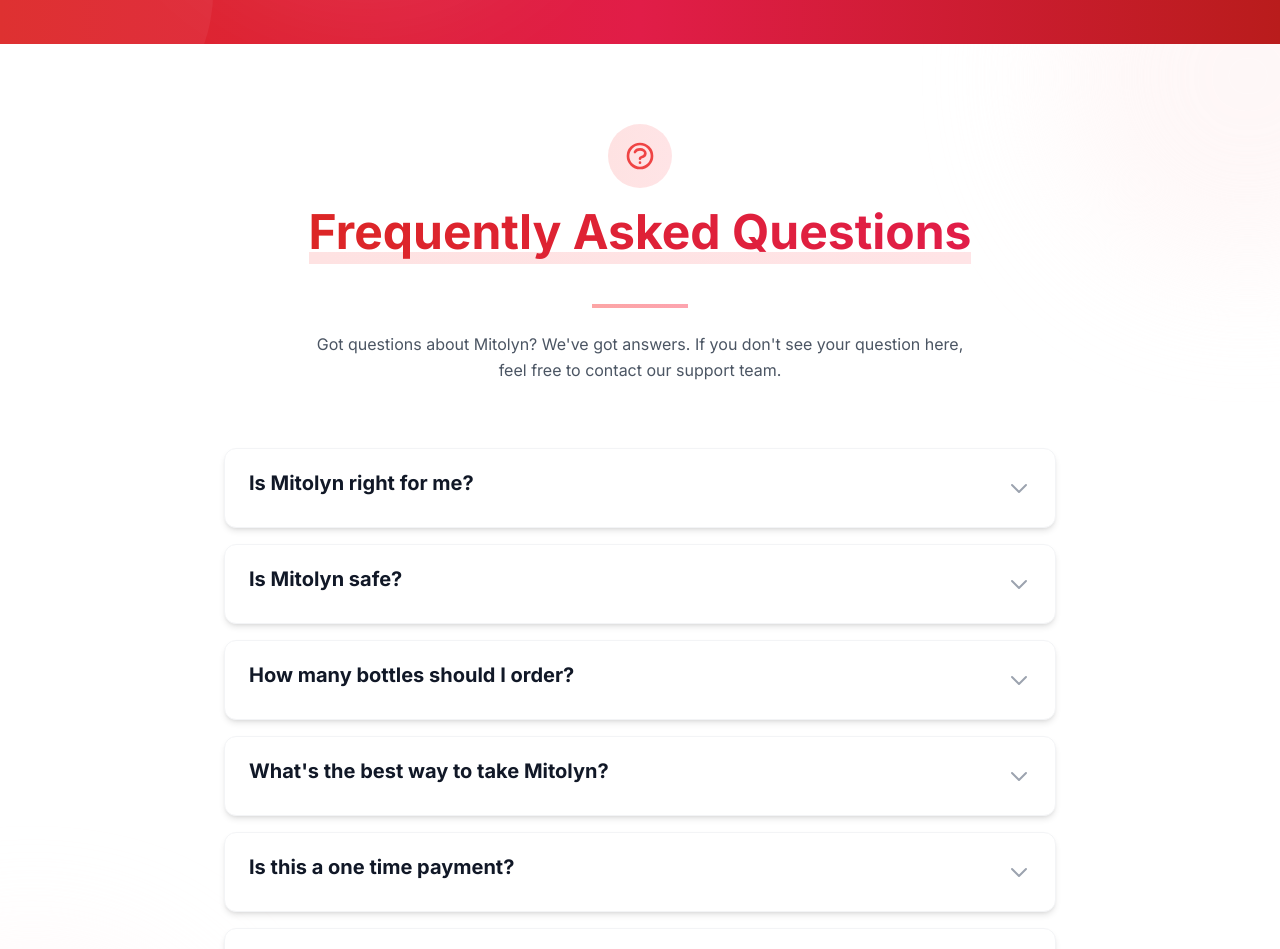
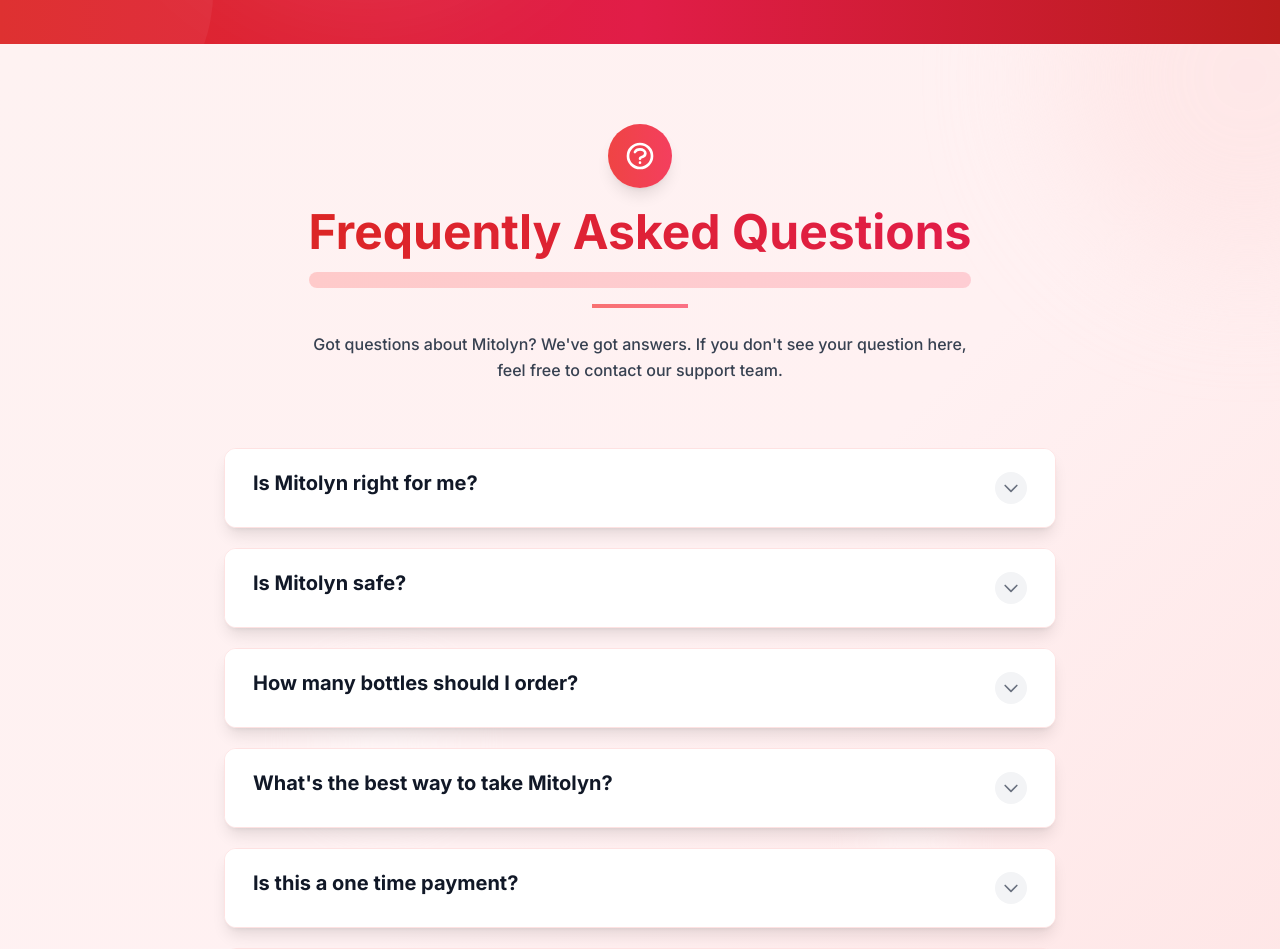
Before and after one commit to kaowserf/luxitherma, a Next.js app: page / in a window 1280 px wide. Shown: the part 5100-6049 px from the top of the page. Built offline with nearby package versions, Linux system fonts and the light colour scheme.

Commit message:
Enhance FAQ section with gradient background and improved styling

```diff
--- a/app/components/BonusesSection.js
+++ b/app/components/BonusesSection.js
@@ -215,64 +215,79 @@
       </div>
 
       {/* FAQ Section - Enhanced */}
-      <div className="py-20 bg-white relative overflow-hidden" id="faq">
+      <div className="py-20 bg-gradient-to-br from-red-50 via-rose-50 to-red-100 relative overflow-hidden" id="faq">
         {/* Background decorative elements */}
-        <div className="absolute -top-40 -right-40 w-96 h-96 bg-red-50 rounded-full opacity-60 blur-3xl"></div>
-        <div className="absolute -bottom-40 -left-40 w-96 h-96 bg-rose-50 rounded-full opacity-60 blur-3xl"></div>
+        <div className="absolute -top-40 -right-40 w-96 h-96 bg-red-100 rounded-full opacity-60 blur-3xl"></div>
+        <div className="absolute -bottom-40 -left-40 w-96 h-96 bg-rose-200 rounded-full opacity-60 blur-3xl"></div>
+        <div className="absolute top-1/2 left-1/4 w-32 h-32 bg-white rounded-full opacity-40 blur-2xl"></div>
+        <div className="absolute bottom-1/3 right-1/4 w-24 h-24 bg-white rounded-full opacity-30 blur-xl"></div>
 
         <div className="max-w-4xl mx-auto px-4 sm:px-6 lg:px-8 relative z-10">
           {/* Enhanced heading section with more visual prominence */}
           <div className="text-center mb-16 animate-fade-in-up">
             {/* Decorative icon */}
             <div className="flex justify-center mb-5">
-              <div className="bg-gradient-to-r from-red-100 to-rose-100 w-16 h-16 rounded-full flex items-center justify-center">
-                <svg xmlns="http://www.w3.org/2000/svg" className="h-8 w-8 text-red-500" fill="none" viewBox="0 0 24 24" stroke="currentColor">
+              <div className="bg-gradient-to-r from-red-500 to-rose-500 w-16 h-16 rounded-full flex items-center justify-center shadow-lg">
+                <svg xmlns="http://www.w3.org/2000/svg" className="h-8 w-8 text-white" fill="none" viewBox="0 0 24 24" stroke="currentColor">
                   <path strokeLinecap="round" strokeLinejoin="round" strokeWidth={2} d="M8.228 9c.549-1.165 2.03-2 3.772-2 2.21 0 4 1.343 4 3 0 1.4-1.278 2.575-3.006 2.907-.542.104-.994.54-.994 1.093m0 3h.01M21 12a9 9 0 11-18 0 9 9 0 0118 0z" />
                 </svg>
               </div>
             </div>
 
-            <div className="inline-block mb-6">
+            <div className="inline-block mb-6 relative">
               <h2 className="text-4xl md:text-5xl font-bold relative z-10">
-                <span className="bg-clip-text text-transparent bg-gradient-to-r from-red-600 to-rose-600">Frequently Asked Questions</span>
-                <div className="w-full h-3 bg-gradient-to-r from-red-100 to-rose-100 absolute bottom-0 left-0 -z-10 transform translate-y-2"></div>
+                <span className="text-transparent bg-clip-text bg-gradient-to-r from-red-600 to-rose-600">Frequently Asked Questions</span>
               </h2>
+              <div className="w-full h-4 bg-gradient-to-r from-red-200 to-rose-200 absolute bottom-0 left-0 -z-10 transform translate-y-2 rounded-lg"></div>
             </div>
 
-            <div className="w-24 h-1 bg-gradient-to-r from-red-300 to-rose-300 mx-auto mb-6"></div>
+            <div className="w-24 h-1 bg-gradient-to-r from-red-400 to-rose-400 mx-auto mb-6"></div>
 
-            <p className="text-gray-600 max-w-2xl mx-auto">
+            <p className="text-gray-700 max-w-2xl mx-auto font-medium">
               Got questions about Mitolyn? We've got answers. If you don't see your question here, feel free to contact our support team.
             </p>
           </div>
 
-          <div className="space-y-4 animate-fade-in-stagger-1">
+          <div className="space-y-5 animate-fade-in-stagger-1">
             {faqItems.map((item, index) => (
               <div
                 key={index}
-                className={`bg-white rounded-xl shadow-md overflow-hidden transition-all duration-300 hover:shadow-lg border border-gray-100 animate-fade-in-stagger-${Math.min(index + 1, 3)}`}
+                className={`bg-white rounded-xl shadow-lg overflow-hidden transition-all duration-300 hover:shadow-xl border border-red-100 animate-fade-in-stagger-${Math.min(index + 1, 3)}`}
                 style={{ animationDelay: `${(index * 0.1) + 0.1}s` }}
               >
                 <button
-                  className="w-full px-6 py-5 text-left flex justify-between items-center focus:outline-none"
+                  className={`w-full px-7 py-5 text-left flex justify-between items-center focus:outline-none transition-colors duration-300 ${openFaqIndex === index ? "bg-gradient-to-r from-red-50 to-rose-50" : "bg-white"}`}
                   onClick={() => toggleFaq(index)}
                 >
                   <h3 className={`font-bold text-lg md:text-xl transition-colors duration-300 ${openFaqIndex === index ? "text-red-600" : "text-gray-900"}`}>
                     {item.question}
                   </h3>
-                  <span className={`transform transition-transform duration-300 ${openFaqIndex === index ? "rotate-180" : "rotate-0"}`}>
-                    <svg xmlns="http://www.w3.org/2000/svg" className={`h-6 w-6 ${openFaqIndex === index ? "text-red-600" : "text-gray-400"}`} fill="none" viewBox="0 0 24 24" stroke="currentColor">
+                  <span className={`flex-shrink-0 ml-4 w-8 h-8 flex items-center justify-center rounded-full ${openFaqIndex === index ? "bg-red-500 text-white" : "bg-gray-100 text-gray-500"} transform transition-transform duration-300 ${openFaqIndex === index ? "rotate-180" : "rotate-0"}`}>
+                    <svg xmlns="http://www.w3.org/2000/svg" className="h-5 w-5" fill="none" viewBox="0 0 24 24" stroke="currentColor">
                       <path strokeLinecap="round" strokeLinejoin="round" strokeWidth={2} d="M19 9l-7 7-7-7" />
                     </svg>
                   </span>
                 </button>
-                <div className={`px-6 overflow-hidden transition-all duration-300 ${openFaqIndex === index ? "max-h-96 pb-6" : "max-h-0"}`}>
-                  <p className="text-gray-700 bg-gradient-to-r from-white to-red-50 p-4 rounded-lg">
-                    {item.answer}
-                  </p>
+                <div className={`overflow-hidden transition-all duration-500 ${openFaqIndex === index ? "max-h-96" : "max-h-0"}`}>
+                  <div className="px-7 pb-6 pt-2">
+                    <div className="bg-gradient-to-r from-red-50 to-rose-50 p-5 rounded-lg border-l-4 border-red-500 shadow-sm">
+                      <p className="text-gray-700">
+                        {item.answer}
+                      </p>
+                    </div>
+                  </div>
                 </div>
               </div>
             ))}
+          </div>
+
+          {/* Add CTA button at the bottom of FAQ */}
+          <div className="mt-12 text-center">
+            <Link href="#pricing">
+              <button className="px-8 py-4 bg-gradient-to-r from-red-500 to-rose-500 hover:from-red-600 hover:to-rose-600 text-white font-bold rounded-full shadow-lg hover:shadow-xl transform transition-all duration-300 hover:scale-105">
+                Order Mitolyn Today
+              </button>
+            </Link>
           </div>
         </div>
       </div>
```
